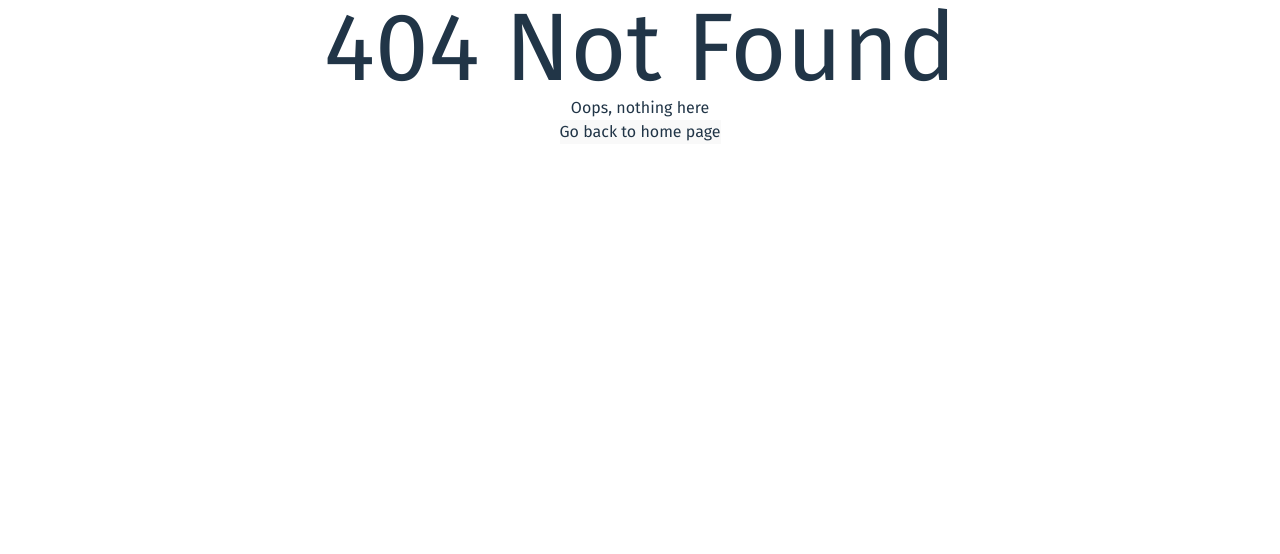
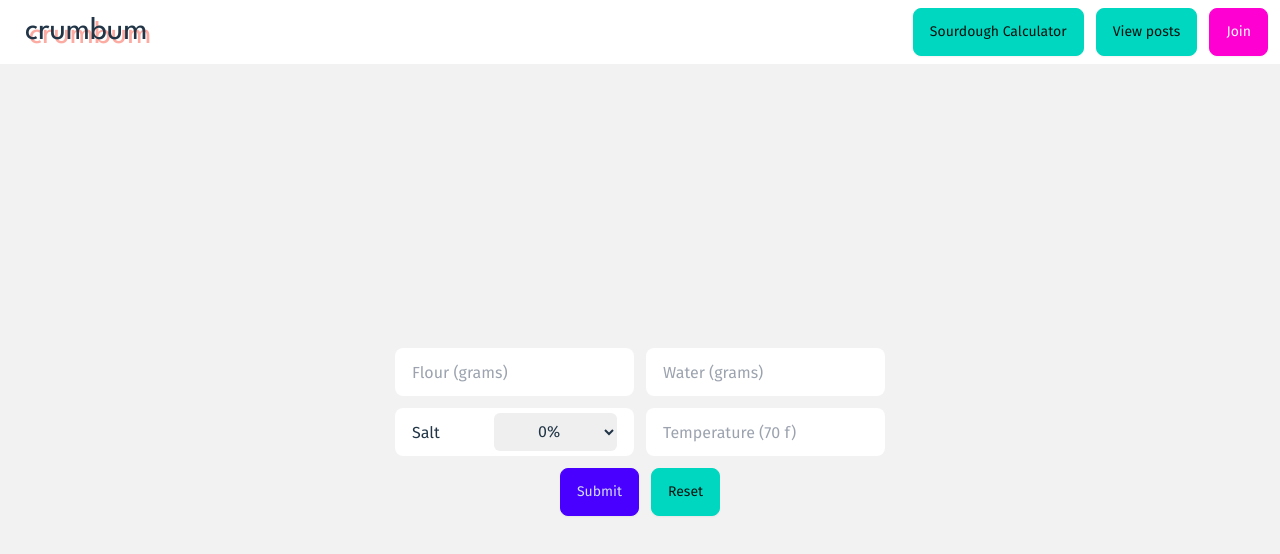
Before and after one commit to alexwittwer/crumbum, a React (Vite) app: page /calculator in a window 1280 px wide. Before the commit this address had no page. Shown: the top 554 px of the page. Built offline with nearby package versions, Linux system fonts and the light colour scheme.

Commit message:
add barebones for sourdough calculator

```diff
--- a/src/components/Common/Header.jsx
+++ b/src/components/Common/Header.jsx
@@ -22,6 +22,11 @@ export default function Header() {
         </Link>
       </div>
       <ul className="flex gap-3 px-1">
+        <li>
+          <Link className="btn btn-accent" to="/calculator">
+            Sourdough Calculator
+          </Link>
+        </li>
         {!user ? (
           <>
             <li>
--- /dev/null
+++ b/src/components/Common/SDCalculator.jsx
@@ -0,0 +1,88 @@
+import { useState } from "react";
+
+export default function SDCalculator() {
+  const [formData, setFormData] = useState({});
+  const [temp, setTemp] = useState();
+  const [flour, setFlour] = useState();
+  const [water, setWater] = useState();
+  const [salt, setSalt] = useState();
+
+  function handleTemp(input) {
+    return setTemp(input);
+  }
+
+  function handleFlour(input) {
+    return setFlour(input);
+  }
+
+  function handleWater(input) {
+    return setWater(input);
+  }
+
+  function handleSalt(input) {
+    return setSalt(input);
+  }
+
+  return (
+    <main className="max-w-3/4 mx-auto">
+      <form
+        className="grid gap-3"
+        action=""
+        onSubmit={(e) => e.preventDefault()}
+      >
+        {" "}
+        <div className="grid grid-cols-2 gap-3">
+          <input
+            className="input"
+            type="number"
+            placeholder="Flour (grams)"
+            onChange={(e) => {
+              handleFlour(e.target.value);
+            }}
+          />
+          <input
+            className="input"
+            type="number"
+            placeholder="Water (grams)"
+            onChange={(e) => {
+              handleWater(e.target.value);
+            }}
+          />
+          <div className="flex input justify-between">
+            {" "}
+            <label className="text-center my-3" htmlFor="salt">
+              Salt
+            </label>
+            <select
+              className="bg-opacity-50 my-1 rounded-md px-10"
+              id="salt"
+              name="salt"
+              onChange={(e) => handleSalt(e.target.value)}
+            >
+              <option className="" value="salt-0">
+                0%
+              </option>
+              <option className="" value="salt-2">
+                2%
+              </option>
+            </select>{" "}
+          </div>
+          <input
+            className="input"
+            type="number"
+            placeholder="Temperature (70 f)"
+            onChange={(e) => {
+              handleTemp(e.target.value);
+            }}
+          />{" "}
+        </div>
+        <div className="flex gap-3 justify-center">
+          <button className="btn btn-primary grid" onClick={() => {}}>
+            Submit
+          </button>
+          <input type="reset" className="btn btn-accent"></input>
+        </div>
+      </form>
+    </main>
+  );
+}
--- a/src/main.jsx
+++ b/src/main.jsx
@@ -12,6 +12,7 @@ import Login from "./components/Common/Login.jsx";
 import Signup from "./components/Common/Signup.jsx";
 import PostCreate from "./components/Posts/PostCreate.jsx";
 import PostEdit from "./components/Posts/PostEdit.jsx";
+import SDCalculator from "./components/Common/SDCalculator.jsx";
 
 const router = createBrowserRouter([
   {
@@ -48,6 +49,10 @@ const router = createBrowserRouter([
         path: "/posts/:postid/edit",
         element: <PostEdit />,
       },
+      {
+        path: "/calculator",
+        element: <SDCalculator />,
+      },
     ],
   },
 ]);
```
